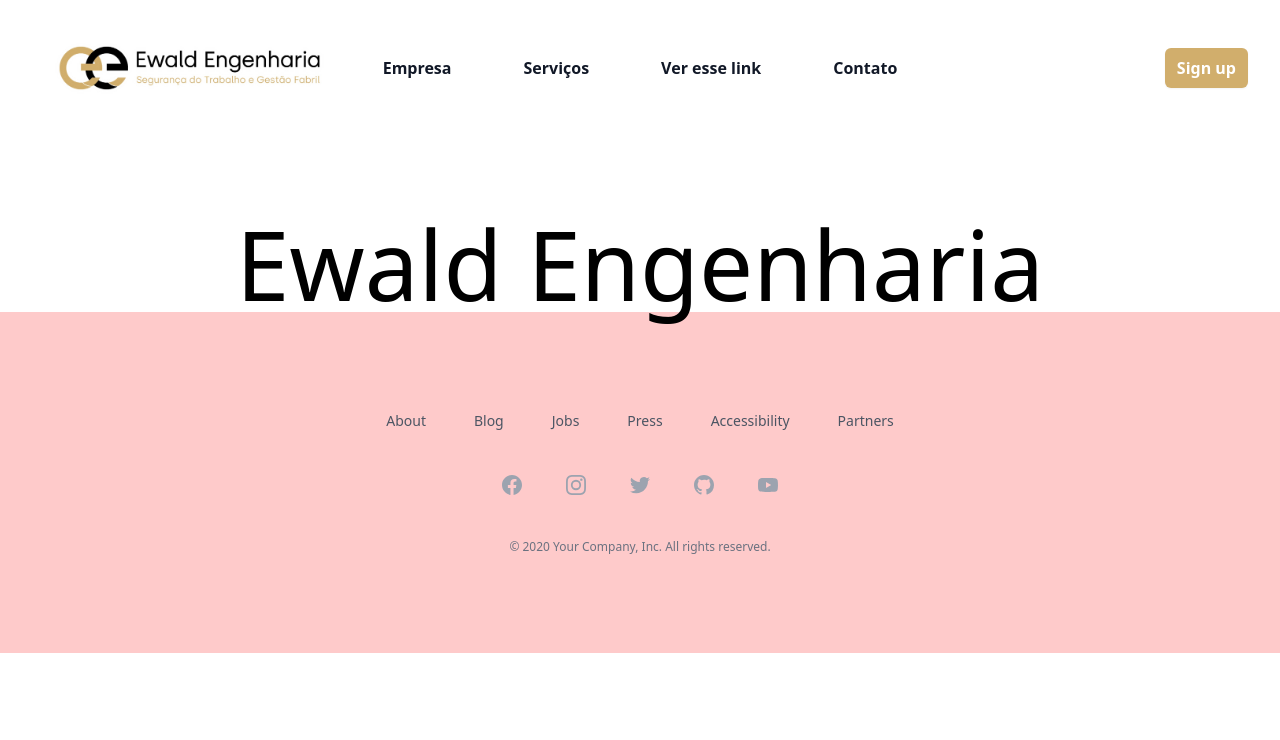
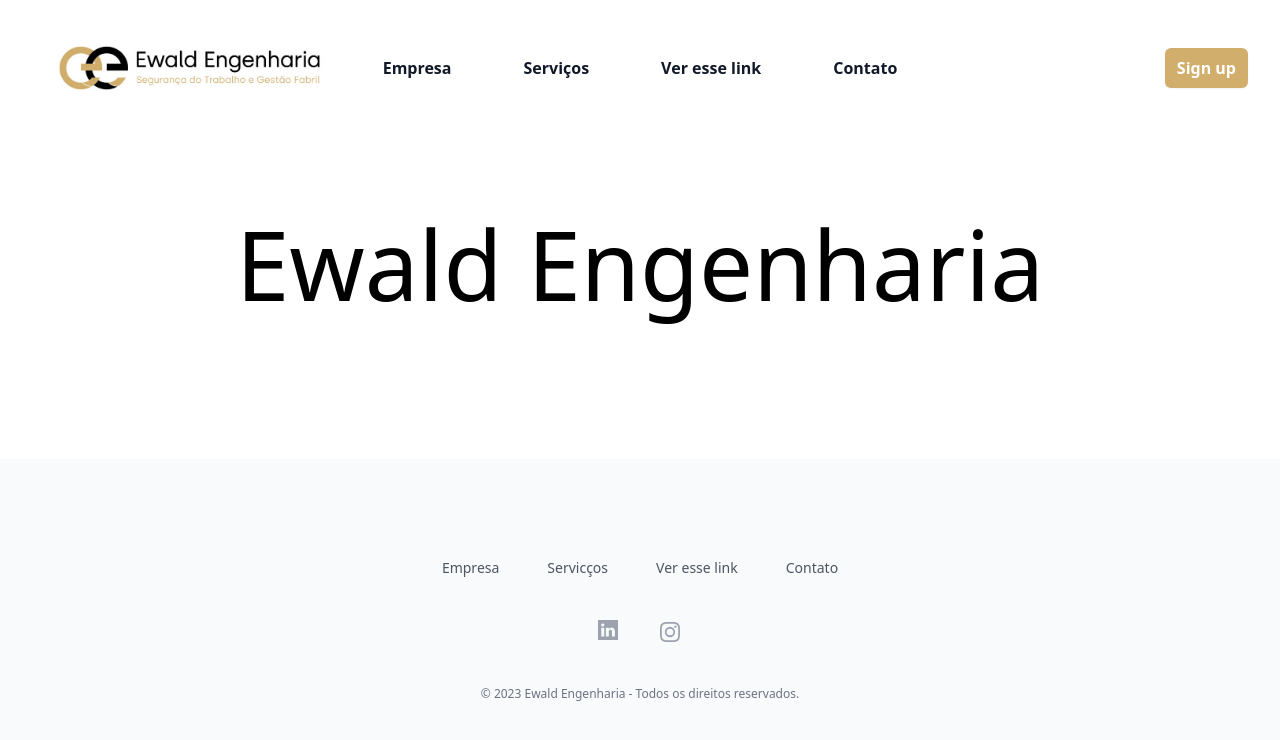
Before and after one commit to FrancianeMenestrina/ewald-engenharia-site, a Gatsby site: page / in a window 1280 px wide. Built offline with nearby package versions, Linux system fonts and the light colour scheme; Gatsby itself is replaced by a stand-in of ours.

Commit message:
wip Footer

```diff
--- a/src/components/Footer/index.js
+++ b/src/components/Footer/index.js
@@ -2,30 +2,58 @@ import React from "react";
 
 const navigation = {
   main: [
-    { name: "About", href: "#" },
-    { name: "Blog", href: "#" },
-    { name: "Jobs", href: "#" },
-    { name: "Press", href: "#" },
-    { name: "Accessibility", href: "#" },
-    { name: "Partners", href: "#" },
+    { name: "Empresa", href: "#" },
+    { name: "Servicços", href: "#" },
+    { name: "Ver esse link", href: "#" },
+    { name: "Contato", href: "#" },
   ],
   social: [
     {
-      name: "Facebook",
-      href: "#",
+      name: "Linkedin",
+      href: "https://www.linkedin.com/company/ewald-engenharia/",
       icon: (props) => (
-        <svg fill="currentColor" viewBox="0 0 24 24" {...props}>
-          <path
-            fillRule="evenodd"
-            d="M22 12c0-5.523-4.477-10-10-10S2 6.477 2 12c0 4.991 3.657 9.128 8.438 9.878v-6.987h-2.54V12h2.54V9.797c0-2.506 1.492-3.89 3.777-3.89 1.094 0 2.238.195 2.238.195v2.46h-1.26c-1.243 0-1.63.771-1.63 1.562V12h2.773l-.443 2.89h-2.33v6.988C18.343 21.128 22 16.991 22 12z"
-            clipRule="evenodd"
-          />
+        <svg
+          fill="#9CA3AF"
+          height="20px"
+          width="20px"
+          version="1.1"
+          id="Layer_1"
+          xmlns="http://www.w3.org/2000/svg"
+          viewBox="0 0 455 455"
+          stroke="#9CA3AF"
+        >
+          <g id="SVGRepo_bgCarrier" stroke-width="0"></g>
+          <g
+            id="SVGRepo_tracerCarrier"
+            stroke-linecap="round"
+            stroke-linejoin="round"
+          ></g>
+          <g id="SVGRepo_iconCarrier">
+            {" "}
+            <g>
+              {" "}
+              <path
+                style={{
+                  "fill-rule": "evenodd",
+                  "clip-rule": "evenodd",
+                }}
+                d="M246.4,204.35v-0.665c-0.136,0.223-0.324,0.446-0.442,0.665H246.4z"
+              ></path>{" "}
+              <path
+                style={{
+                  "fill-rule": "evenodd",
+                  "clip-rule": "evenodd",
+                }}
+                d="M0,0v455h455V0H0z M141.522,378.002H74.016V174.906h67.506V378.002z M107.769,147.186h-0.446C84.678,147.186,70,131.585,70,112.085c0-19.928,15.107-35.087,38.211-35.087 c23.109,0,37.31,15.159,37.752,35.087C145.963,131.585,131.32,147.186,107.769,147.186z M385,378.002h-67.524V269.345 c0-27.291-9.756-45.92-34.195-45.92c-18.664,0-29.755,12.543-34.641,24.693c-1.776,4.34-2.24,10.373-2.24,16.459v113.426h-67.537 c0,0,0.905-184.043,0-203.096H246.4v28.779c8.973-13.807,24.986-33.547,60.856-33.547c44.437,0,77.744,29.02,77.744,91.398V378.002 z"
+              ></path>{" "}
+            </g>{" "}
+          </g>
         </svg>
       ),
     },
     {
       name: "Instagram",
-      href: "#",
+      href: "https://instagram.com/ewald_engenharia?igshid=MzRlODBiNWFlZA==",
       icon: (props) => (
         <svg fill="currentColor" viewBox="0 0 24 24" {...props}>
           <path
@@ -36,47 +64,12 @@ const navigation = {
         </svg>
       ),
     },
-    {
-      name: "Twitter",
-      href: "#",
-      icon: (props) => (
-        <svg fill="currentColor" viewBox="0 0 24 24" {...props}>
-          <path d="M8.29 20.251c7.547 0 11.675-6.253 11.675-11.675 0-.178 0-.355-.012-.53A8.348 8.348 0 0022 5.92a8.19 8.19 0 01-2.357.646 4.118 4.118 0 001.804-2.27 8.224 8.224 0 01-2.605.996 4.107 4.107 0 00-6.993 3.743 11.65 11.65 0 01-8.457-4.287 4.106 4.106 0 001.27 5.477A4.072 4.072 0 012.8 9.713v.052a4.105 4.105 0 003.292 4.022 4.095 4.095 0 01-1.853.07 4.108 4.108 0 003.834 2.85A8.233 8.233 0 012 18.407a11.616 11.616 0 006.29 1.84" />
-        </svg>
-      ),
-    },
-    {
-      name: "GitHub",
-      href: "#",
-      icon: (props) => (
-        <svg fill="currentColor" viewBox="0 0 24 24" {...props}>
-          <path
-            fillRule="evenodd"
-            d="M12 2C6.477 2 2 6.484 2 12.017c0 4.425 2.865 8.18 6.839 9.504.5.092.682-.217.682-.483 0-.237-.008-.868-.013-1.703-2.782.605-3.369-1.343-3.369-1.343-.454-1.158-1.11-1.466-1.11-1.466-.908-.62.069-.608.069-.608 1.003.07 1.531 1.032 1.531 1.032.892 1.53 2.341 1.088 2.91.832.092-.647.35-1.088.636-1.338-2.22-.253-4.555-1.113-4.555-4.951 0-1.093.39-1.988 1.029-2.688-.103-.253-.446-1.272.098-2.65 0 0 .84-.27 2.75 1.026A9.564 9.564 0 0112 6.844c.85.004 1.705.115 2.504.337 1.909-1.296 2.747-1.027 2.747-1.027.546 1.379.202 2.398.1 2.651.64.7 1.028 1.595 1.028 2.688 0 3.848-2.339 4.695-4.566 4.943.359.309.678.92.678 1.855 0 1.338-.012 2.419-.012 2.747 0 .268.18.58.688.482A10.019 10.019 0 0022 12.017C22 6.484 17.522 2 12 2z"
-            clipRule="evenodd"
-          />
-        </svg>
-      ),
-    },
-    {
-      name: "YouTube",
-      href: "#",
-      icon: (props) => (
-        <svg fill="currentColor" viewBox="0 0 24 24" {...props}>
-          <path
-            fillRule="evenodd"
-            d="M19.812 5.418c.861.23 1.538.907 1.768 1.768C21.998 8.746 22 12 22 12s0 3.255-.418 4.814a2.504 2.504 0 0 1-1.768 1.768c-1.56.419-7.814.419-7.814.419s-6.255 0-7.814-.419a2.505 2.505 0 0 1-1.768-1.768C2 15.255 2 12 2 12s0-3.255.417-4.814a2.507 2.507 0 0 1 1.768-1.768C5.744 5 11.998 5 11.998 5s6.255 0 7.814.418ZM15.194 12 10 15V9l5.194 3Z"
-            clipRule="evenodd"
-          />
-        </svg>
-      ),
-    },
   ],
 };
 
 const Footer = () => {
   return (
-    <footer className="bg-red-200">
+    <footer className="bg-gray-50">
       <div className="mx-auto max-w-7xl overflow-hidden px-6 py-20 sm:py-24 lg:px-8">
         <nav
           className="-mb-6 columns-2 sm:flex sm:justify-center sm:space-x-12"
@@ -106,7 +99,7 @@ const Footer = () => {
           ))}
         </div>
         <p className="mt-10 text-center text-xs leading-5 text-gray-500">
-          &copy; 2020 Your Company, Inc. All rights reserved.
+          &copy; 2023 Ewald Engenharia - Todos os direitos reservados.
         </p>
       </div>
     </footer>
--- a/src/pages/index.js
+++ b/src/pages/index.js
@@ -5,9 +5,11 @@ import Footer from "../components/Footer";
 
 const Index = () => {
   return (
-    <div>
+    <div className="flex flex-col min-h-screen">
       <Header />
-      <h1 className="flex justify-center mt-20 text-8xl">Ewald Engenharia</h1>
+      <h1 className="flex justify-center mt-20 text-8xl flex-1">
+        Ewald Engenharia
+      </h1>
       <Footer />
     </div>
   );
```
